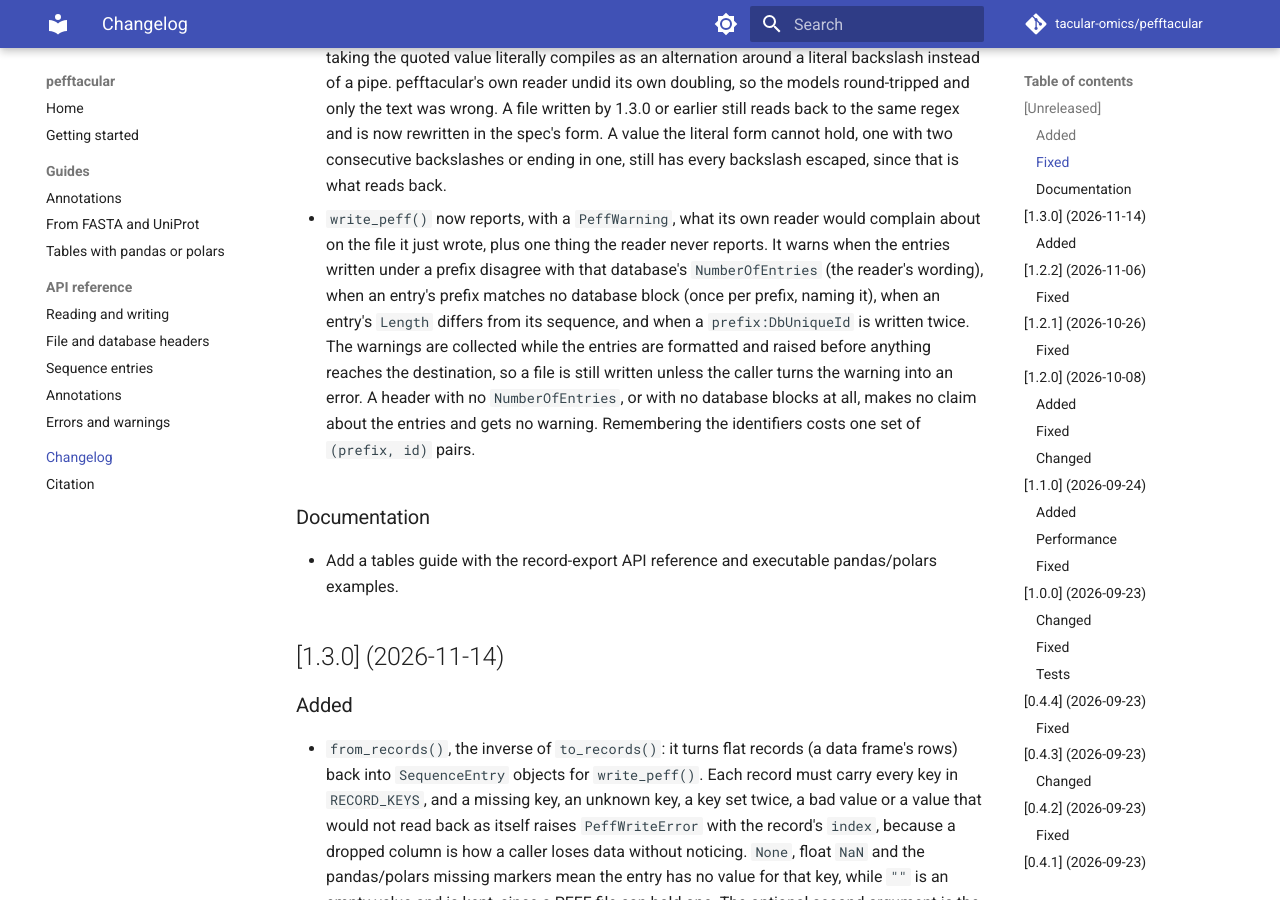
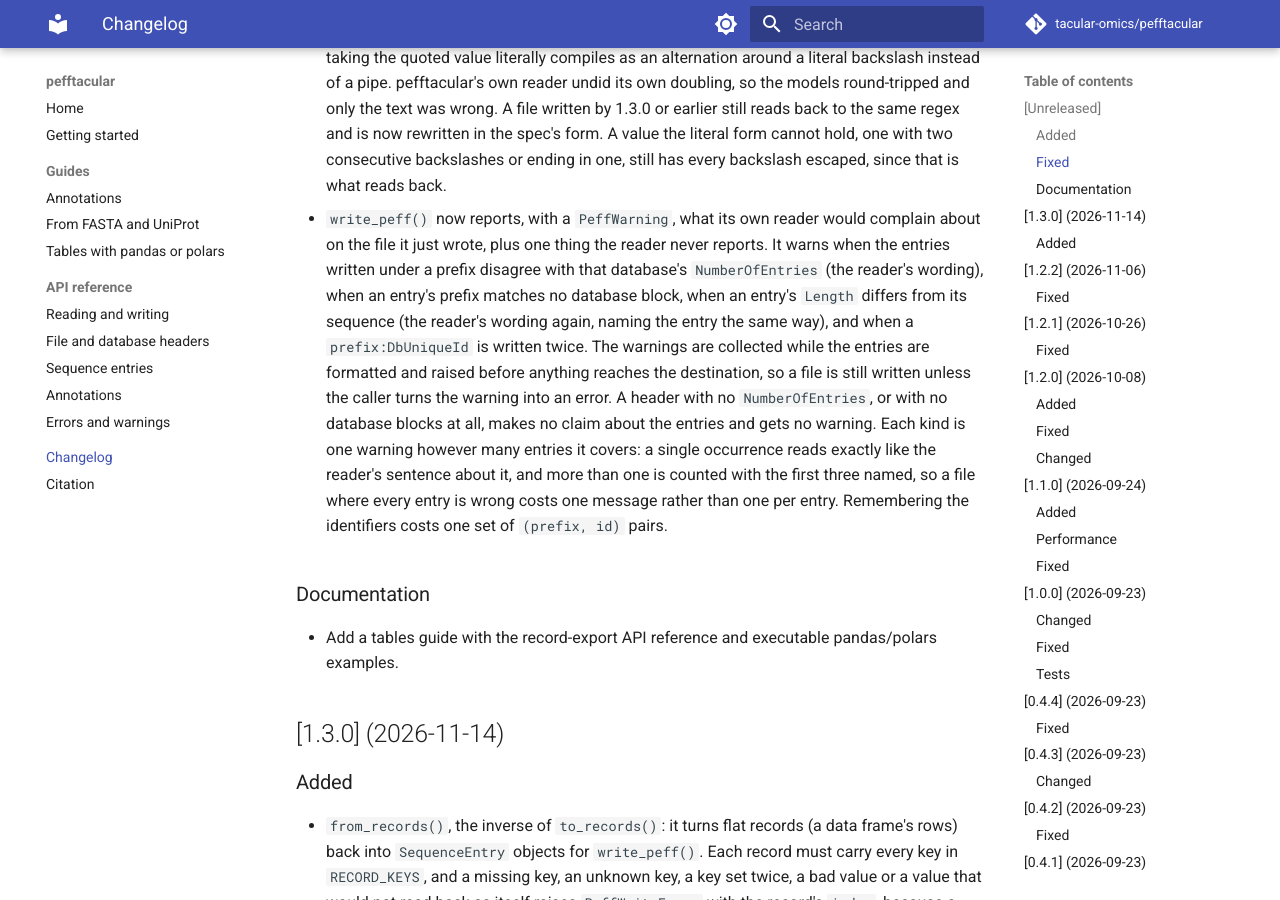
Before and after one commit to tacular-omics/pefftacular, an MkDocs documentation site: the page built from docs/changelog.md, in a window 1280 px wide and 900 px high, scrolled down 1193 px. Built offline with MkDocs 1.6.1 and Material for MkDocs 9.7.7, drawn with Linux system fonts in a browser that asks for light colours; comment, search, counter and statistics services are not loaded.

Commit message:
docs: write a subset the way the writer now asks for
`docs/getting-started.md` told the reader that filtering entries out leaves
the old `NumberOfEntries` and that *the reader* would warn; since #74 the
writer warns first. The README's filter-then-write example wrote a subset
under the original header, so running it as printed now emits a
`PeffWarning` the page never mentions.

Both examples now set the count with `dataclasses.replace` before writing,
which is all the public API needs for this, and both were executed against
the sample file the page defines with `PeffWarning` promoted to an error:
they run clean and `getting-started` still prints `['P68871']`. The prose
says what the writer reports and that each database needs its own count;
`llms-full.txt` gains the same rules under `write_peff`, including the
grouping. The CHANGELOG entry for #74, still unreleased, is amended to
describe the behaviour that will ship rather than the one it introduced.

Co-Authored-By: Claude Opus 5 <noreply@anthropic.com>

```diff
--- a/CHANGELOG.md
+++ b/CHANGELOG.md
@@ -50,13 +50,16 @@ All notable changes to this project will be documented in this file.
 - `write_peff()` now reports, with a `PeffWarning`, what its own reader would complain about
   on the file it just wrote, plus one thing the reader never reports. It warns when the
   entries written under a prefix disagree with that database's `NumberOfEntries` (the reader's
-  wording), when an entry's prefix matches no database block (once per prefix, naming it),
-  when an entry's `Length` differs from its sequence, and when a `prefix:DbUniqueId` is
-  written twice. The warnings are collected while the entries are formatted and raised before
-  anything reaches the destination, so a file is still written unless the caller turns the
-  warning into an error. A header with no `NumberOfEntries`, or with no database blocks at all,
-  makes no claim about the entries and gets no warning. Remembering the identifiers costs one
-  set of `(prefix, id)` pairs.
+  wording), when an entry's prefix matches no database block, when an entry's `Length` differs
+  from its sequence (the reader's wording again, naming the entry the same way), and when a
+  `prefix:DbUniqueId` is written twice. The warnings are collected while the entries are
+  formatted and raised before anything reaches the destination, so a file is still written
+  unless the caller turns the warning into an error. A header with no `NumberOfEntries`, or
+  with no database blocks at all, makes no claim about the entries and gets no warning. Each
+  kind is one warning however many entries it covers: a single occurrence reads exactly like
+  the reader's sentence about it, and more than one is counted with the first three named, so
+  a file where every entry is wrong costs one message rather than one per entry. Remembering
+  the identifiers costs one set of `(prefix, id)` pairs.
 
 ### Documentation
 
```
Also changed, not shown: README.md (+11 -1 lines), docs/getting-started.md (+13 -11 lines), llms-full.txt (+12 -0 lines).
